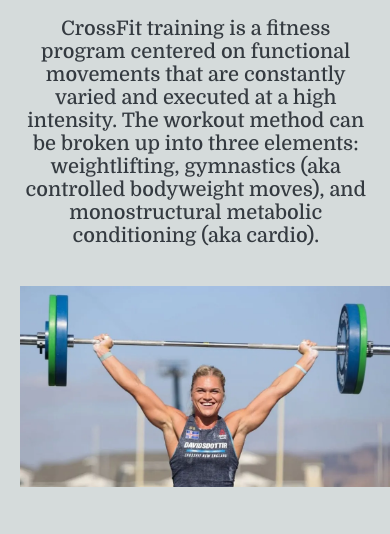
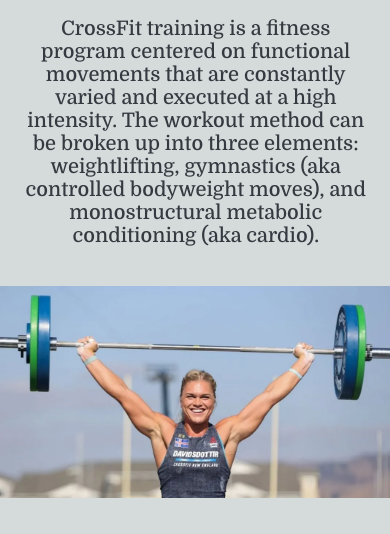
Before and after one commit to Jaimilit/CrossFit, a plain HTML site: page index.html in a window 390 px wide. Shown: the part 249-783 px from the top of the page. Drawn offline with Linux system fonts and the light colour scheme.

Commit message:
change tablet media query for first page images and change first image on 480 media query

```diff
--- a/assets/style.css
+++ b/assets/style.css
@@ -318,7 +318,7 @@ height: 100%;
 
         .img_right, .img_left, .img_right_side {
           height: 80%;
-          width: 80%;
+          width: 100vw;
           }
 
        /* Terms & WODs Page */
@@ -408,8 +408,7 @@ height: 100%;
 
     .img_right, .img_left {
       height: 100%;
-      width: 100%;
-      padding: 0;
+      width: 100vw;
         }
 
       .left_side {
```
Also changed, not shown: 1 other file.
